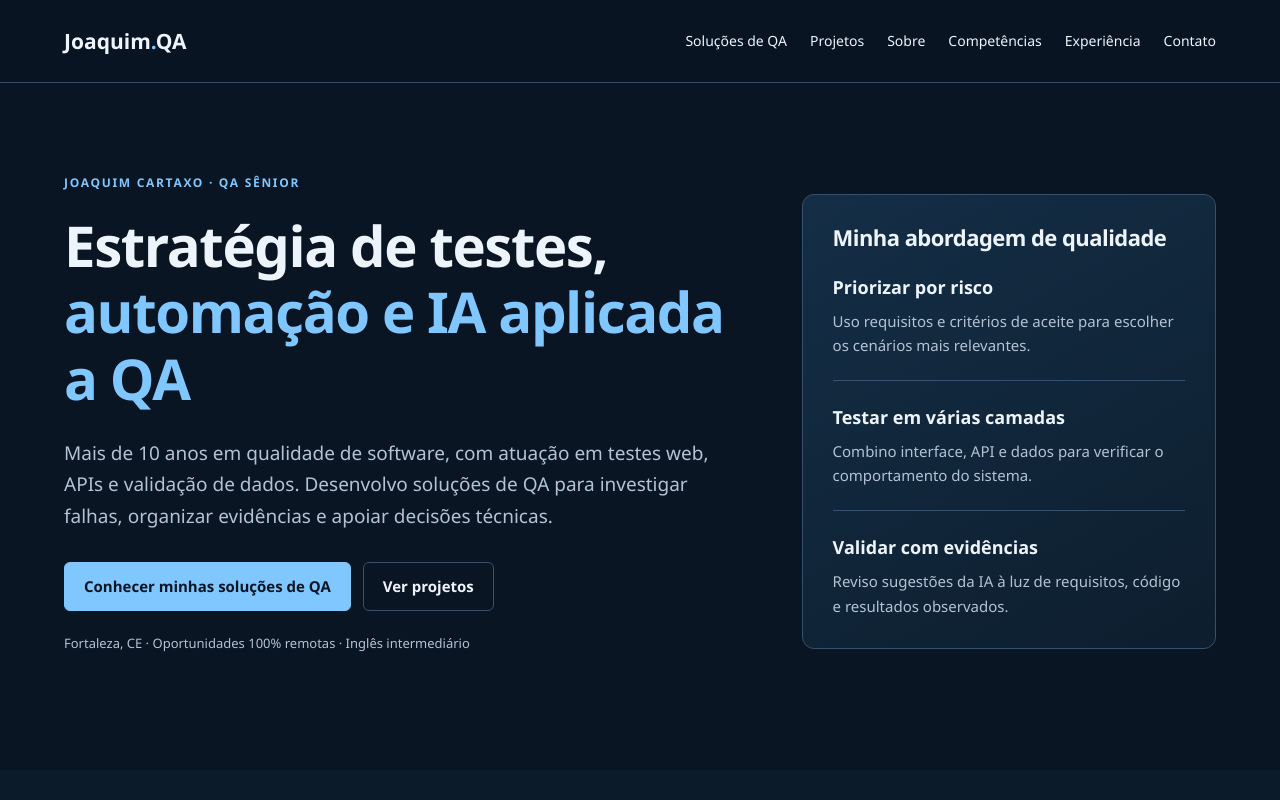
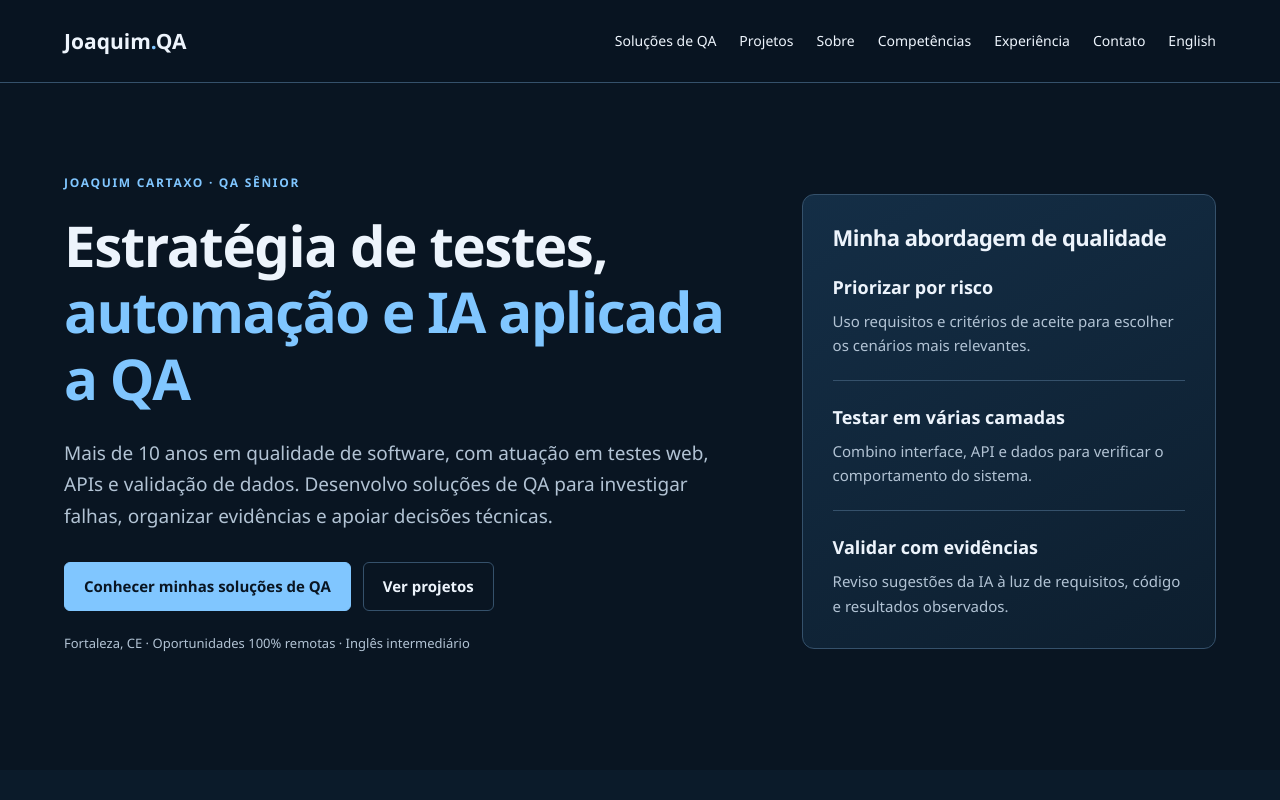
Before and after one commit to JoaquimcartaxoQA/JoaquimcartaxoQA.github.io, a plain HTML site: page index.html in a window 1280 px wide. Shown: the top 800 px of the page. Drawn offline with Linux system fonts and the light colour scheme.

Commit message:
Adiciona acesso à versão em inglês no menu

```diff
--- a/index.html
+++ b/index.html
@@ -4,6 +4,7 @@
 <meta charset="UTF-8"><meta name="viewport" content="width=device-width, initial-scale=1">
 <meta name="description" content="Joaquim Cartaxo, QA Sênior. Estratégia de testes, automação web e API e soluções autorais de diagnóstico, observabilidade e IA aplicada à qualidade.">
 <meta name="theme-color" content="#091522"><title>Joaquim Cartaxo | QA Sênior · Automação · IA aplicada</title><link rel="stylesheet" href="styles.css">
+<link rel="alternate" hreflang="pt-BR" href="https://joaquimcartaxoqa.github.io/"><link rel="alternate" hreflang="en" href="https://joaquimcartaxoqa.github.io/en.html">
 </head>
 <body>
 <a class="skip" href="#conteudo">Pular para o conteúdo</a>
@@ -17,6 +18,7 @@
       <a href="#competencias">Competências</a>
       <a href="#experiencia">Experiência</a>
       <a href="#contato">Contato</a>
+      <a href="en.html" hreflang="en" lang="en">English</a>
     </div>
   </nav>
 </header>
```
